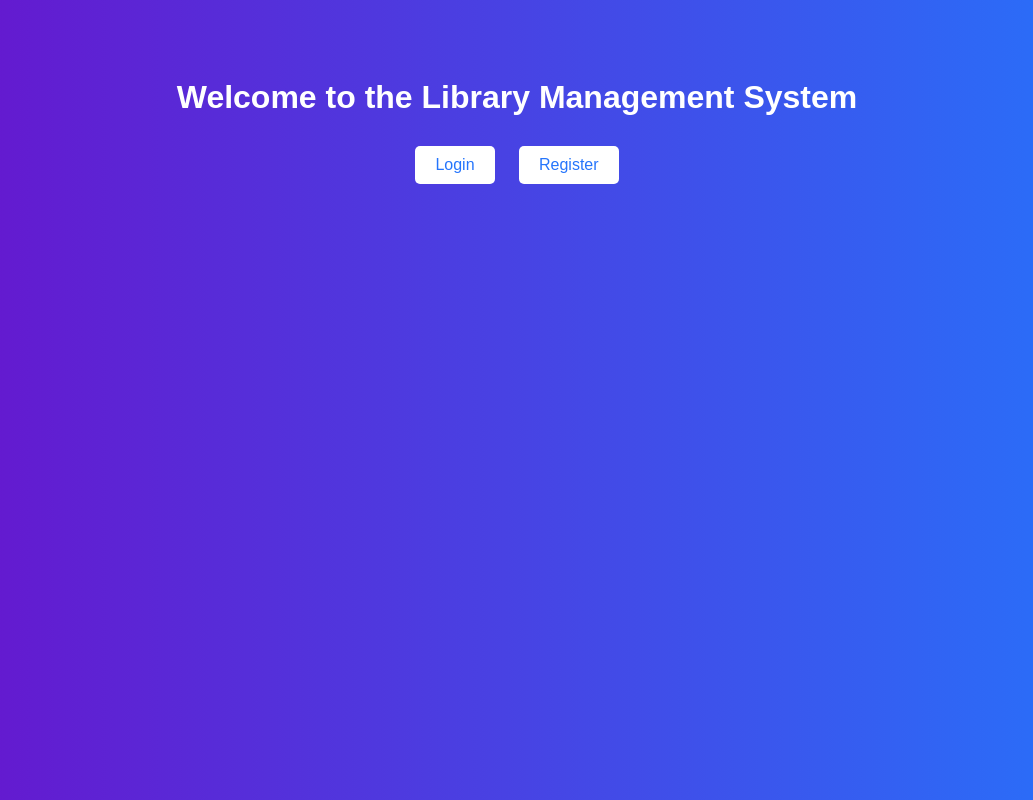
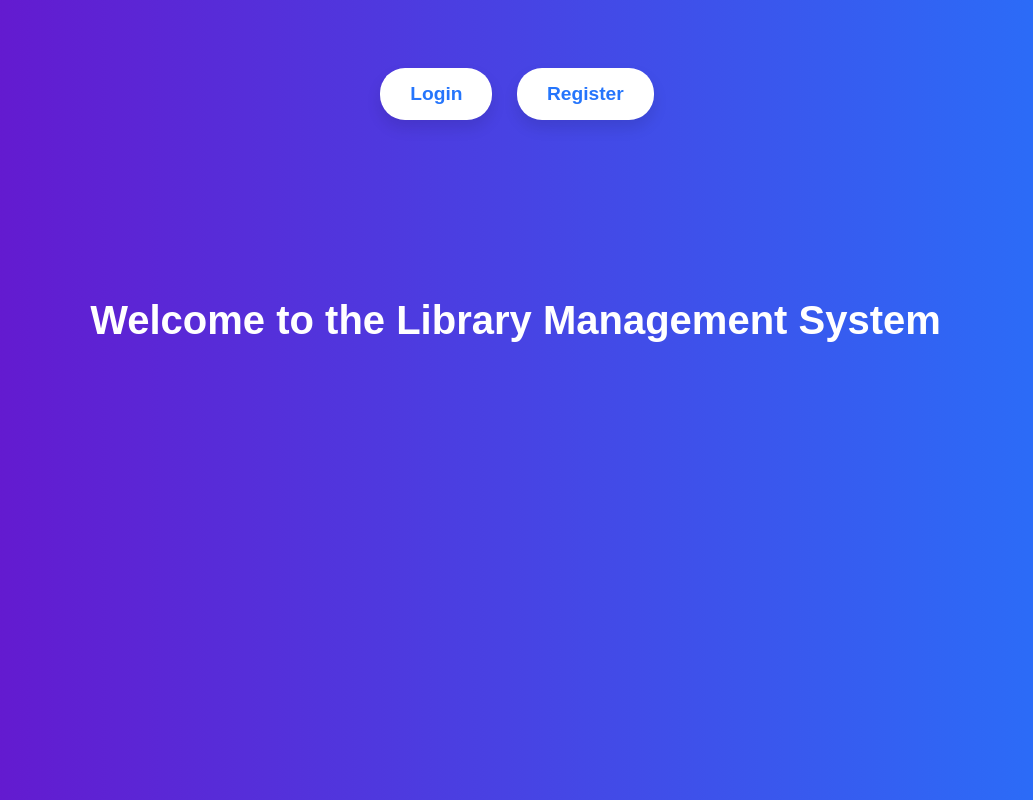
Before and after one commit to Lakshya7km/Trial1LMS, a website: page public/index.html in a window 1280 px wide. Shown: the whole page, without its empty margins (123-1156 px from the left). Drawn offline with Linux system fonts and the light colour scheme.

Commit message:
Update index.html

```diff
--- a/public/index.html
+++ b/public/index.html
@@ -14,21 +14,48 @@
         }
 
         h1 {
-            margin-bottom: 20px;
+            font-size: 2.5em;
+            white-space: nowrap;
+            overflow: hidden;
+            margin: 0;
+            border-right: 3px solid white; /* Cursor effect */
+            animation: typing 4s steps(30, end), blink 0.6s step-end infinite;
+            position: absolute;
+            top: 40%;
+            left: 50%;
+            transform: translate(-50%, -50%);
         }
 
         a {
             display: inline-block;
             margin: 10px;
-            padding: 10px 20px;
+            padding: 15px 30px;
             background: white;
             color: #2575fc;
             text-decoration: none;
-            border-radius: 5px;
+            border-radius: 25px;
+            font-size: 1.2em;
+            font-weight: bold;
+            transition: all 0.3s ease-in-out;
+            box-shadow: 0 8px 15px rgba(0, 0, 0, 0.1);
         }
 
         a:hover {
             background: #f4f4f4;
+            box-shadow: 0 12px 20px rgba(0, 0, 0, 0.2);
+            transform: scale(1.1);
+        }
+
+        /* Keyframes for typing effect */
+        @keyframes typing {
+            from { width: 0; }
+            to { width: 100%; }
+        }
+
+        /* Keyframes for blinking cursor */
+        @keyframes blink {
+            from, to { border-color: transparent; }
+            50% { border-color: white; }
         }
     </style>
 </head>
```
